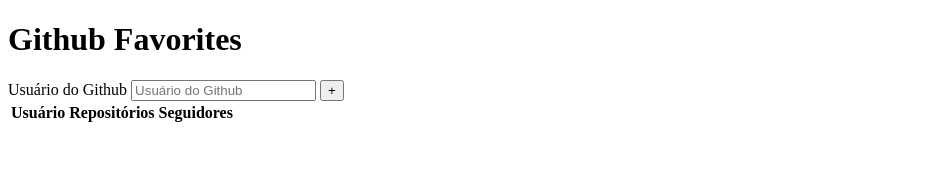
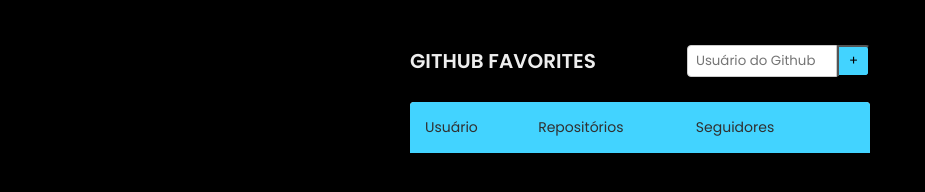
Before and after one commit to welerson/github-favorites, a plain HTML site: page index.html in a window 1280 px wide. Shown: the whole page, without its empty margins (0-925 px from the left). Drawn offline with Linux system fonts and the light colour scheme.

Commit message:
Ajustes de links relativos

```diff
--- a/index.html
+++ b/index.html
@@ -3,17 +3,17 @@
 <head>
   <meta charset="UTF-8">
 
-  <link rel="./preconnect" href="https://fonts.googleapis.com">
-  <link rel="./preconnect" href="https://fonts.gstatic.com" crossorigin>
+  <link rel="preconnect" href="https://fonts.googleapis.com">
+  <link rel="preconnect" href="https://fonts.gstatic.com" crossorigin>
 
   <meta name="viewport" content="width=device-width, initial-scale=1.0">
   <title>Github Favorites</title>
 
-  <link rel="./stylesheet" href="./style.css">
-  <link href="https://fonts.googleapis.com/css2?family=Poppins:wght@400;600&display=swap" rel="./stylesheet">
+  <link rel="stylesheet" href="./style.css">
+  <link href="https://fonts.googleapis.com/css2?family=Poppins:wght@400;600&display=swap" rel="stylesheet">
 
-  <script src="./js/main.js" type="module" defer></script>
-  <link rel="./shortcut icon" href="https://cdn-icons-png.flaticon.com/512/126/126482.png">
+  <script src="./main.js" type="module" defer></script>
+  <link rel="shortcut icon" href="https://cdn-icons-png.flaticon.com/512/126/126482.png">
 </head>
 <body>
   <div id="app">
```
